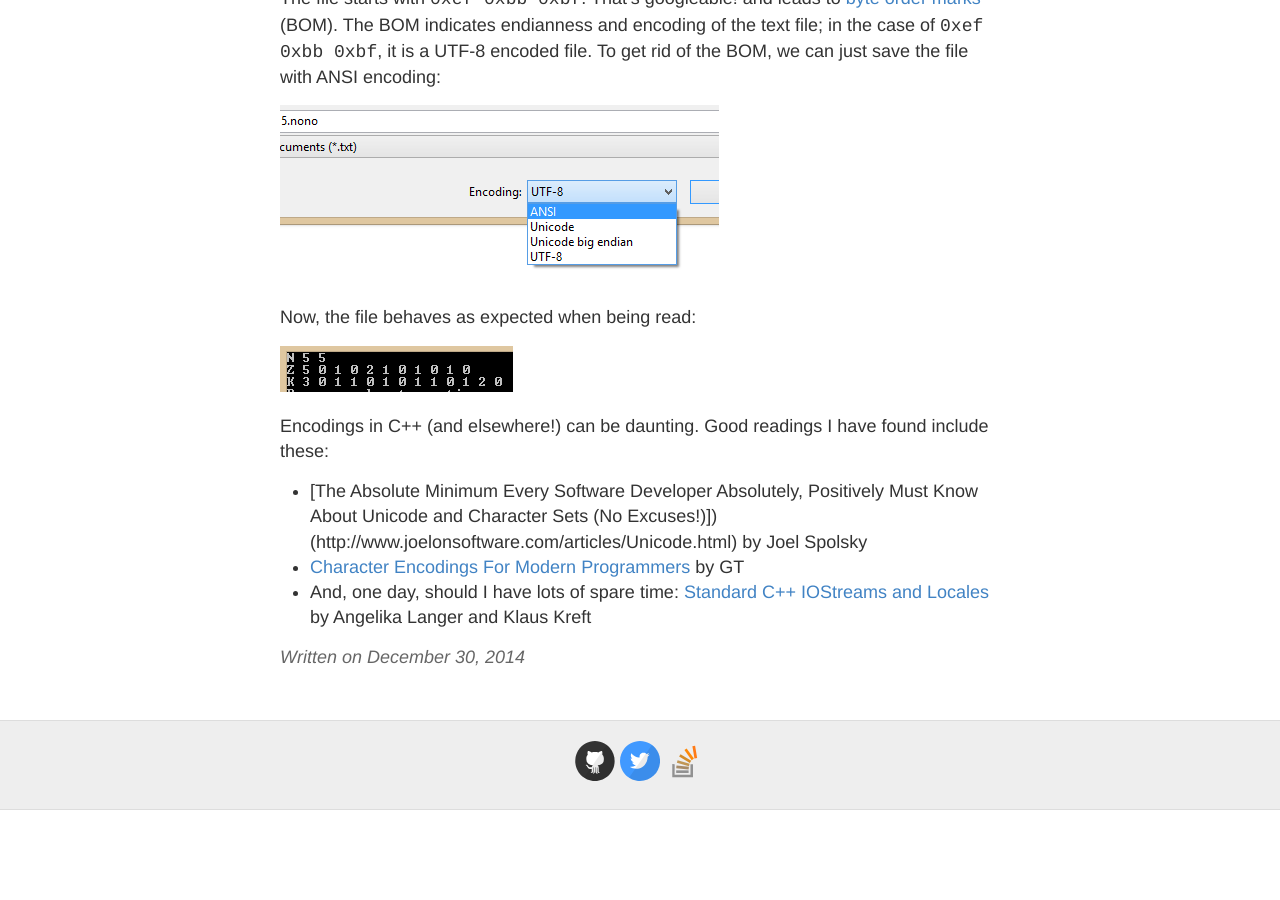
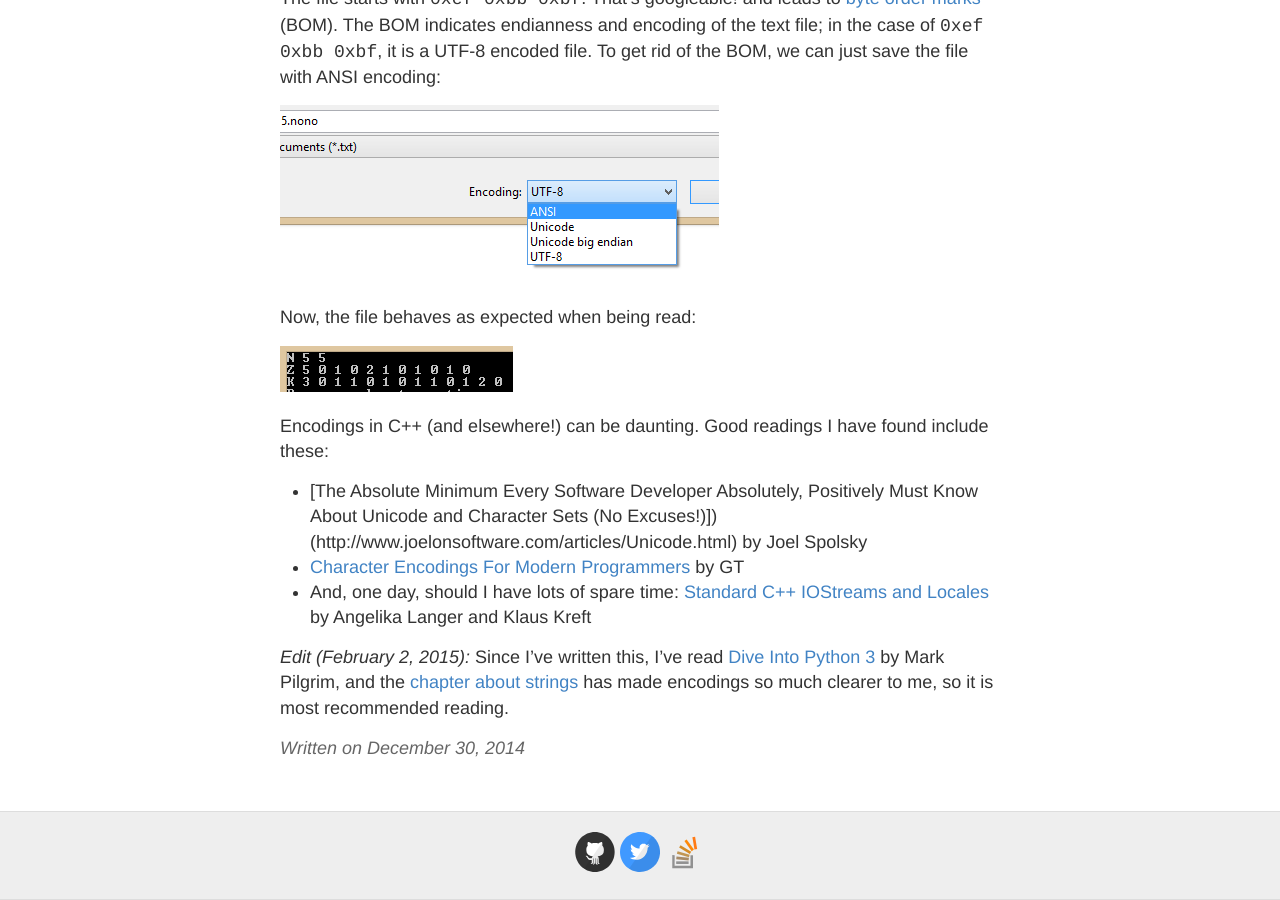
Before and after one commit to bewuethr/bewuethr.github.io, a Jekyll site: the page built from _posts/2014-12-30-the-mysterious-byte-order-mark.md, in a window 1280 px wide and 900 px high, scrolled down 1792 px. Built offline with Jekyll 4.4.1, drawn with Linux system fonts in a browser that asks for light colours; Markdown is read by kramdown in place of the engine named in the settings; comment, search, counter and statistics services are not loaded; before the commit the page ends 2602 px from its top, so only the background shows below that.

Commit message:
Updated 2014-12-30-the-mysterious-byte-order-mark.md

```diff
--- a/_posts/2014-12-30-the-mysterious-byte-order-mark.md
+++ b/_posts/2014-12-30-the-mysterious-byte-order-mark.md
@@ -65,3 +65,5 @@ Encodings in C++ (and elsewhere!) can be daunting. Good readings I have found in
 * [The Absolute Minimum Every Software Developer Absolutely, Positively Must Know About Unicode and Character Sets (No Excuses!)])(http://www.joelonsoftware.com/articles/Unicode.html) by Joel Spolsky
 * [Character Encodings For Modern Programmers](http://blog.gatunka.com/2014/04/25/character-encodings-for-modern-programmers/) by GT
 * And, one day, should I have lots of spare time: [Standard C++ IOStreams and Locales](http://amzn.com/0201183951) by Angelika Langer and Klaus Kreft
+
+_Edit (February 2, 2015):_ Since I've written this, I've read [Dive Into Python 3](http://www.diveintopython3.net/) by Mark Pilgrim, and the [chapter about strings](http://www.diveintopython3.net/strings.html) has made encodings so much clearer to me, so it is most recommended reading.
```
